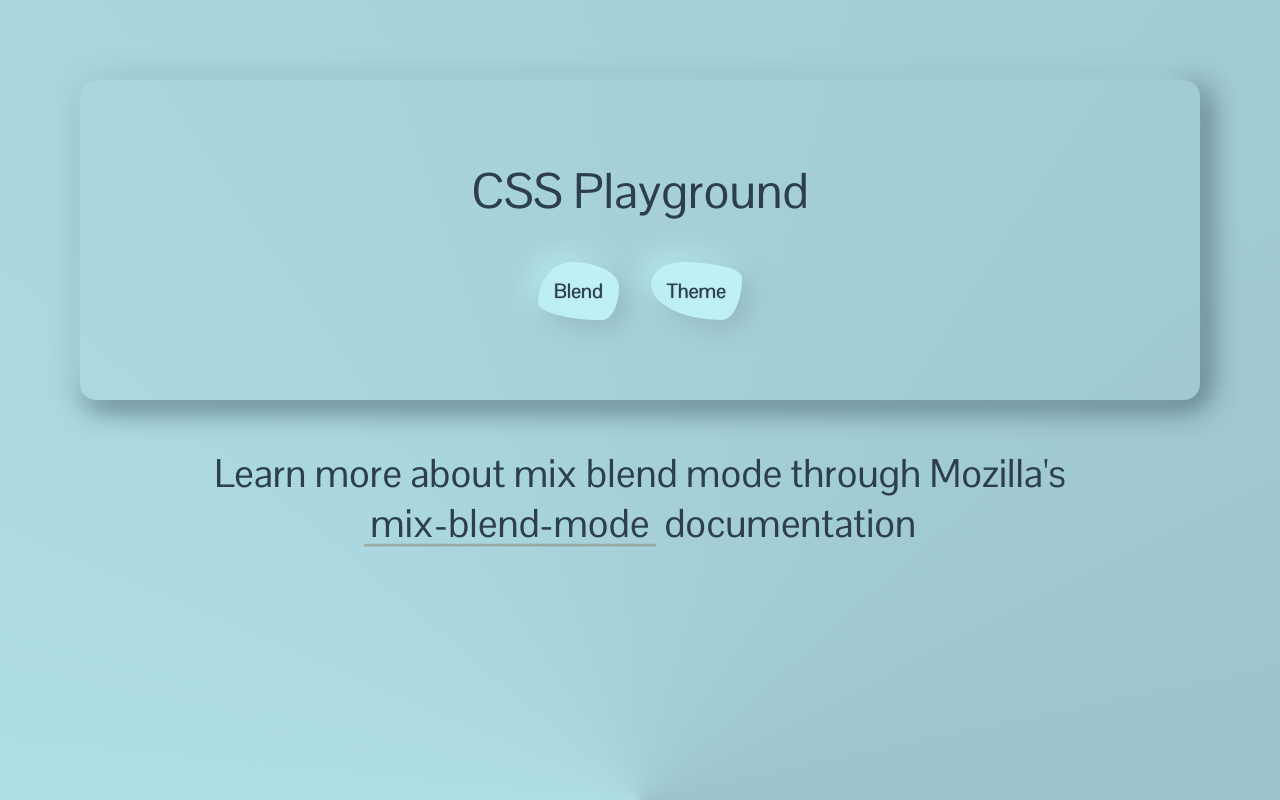
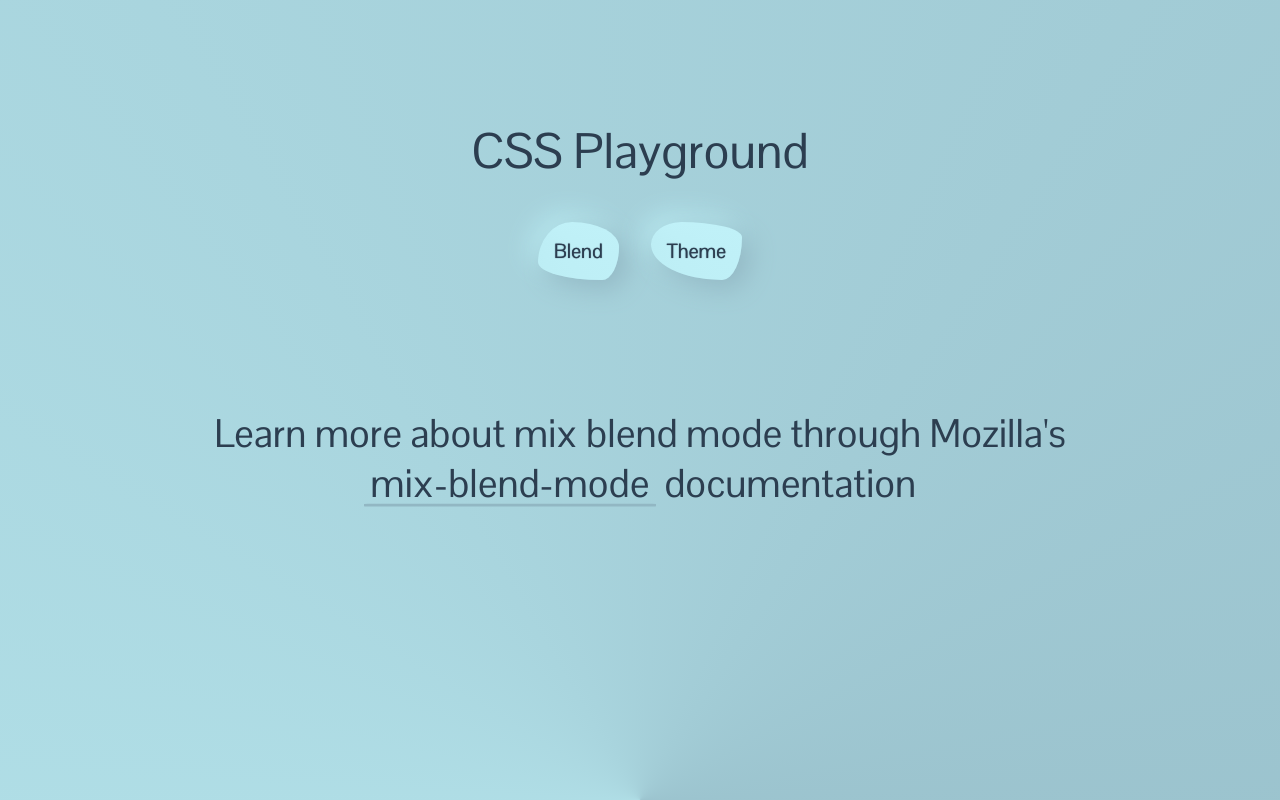
Before and after one commit to Miguel-Bento-Github/heavy, a Vue app: page / in a window 1280 px wide. Built offline with nearby package versions, Linux system fonts and the light colour scheme.

Commit message:
Update card sizes

```diff
--- a/src/App.vue
+++ b/src/App.vue
@@ -101,18 +101,19 @@
       setClientCoordinates(event) {
         const { clientX, clientY } = event;
         const { app } = this.$refs;
-        const { left, right, top, bottom } = this.cardSize;
+
+        const { left, right, top, bottom } = app.getBoundingClientRect();
 
         const horizontalCenter = (left + right) / 2;
-        const x = horizontalCenter - clientX;
+        const x = -(horizontalCenter - clientX);
 
         const verticalCenter = (top + bottom) / 2;
-        const y = -(verticalCenter - clientY);
+        const y = verticalCenter - clientY;
 
-        app.style.setProperty('--shadowX', `${x / 100}px`);
-        app.style.setProperty('--shadowY', `${y / 100}px`); // I use the negative values to introduce the idea of mouse weight.
-        app.style.setProperty('--rotateY', `${x / 100}deg`);
-        app.style.setProperty('--rotateX', `${y / 100}deg`); // I use the negative values to introduce the idea of mouse weight.
+        app.style.setProperty('--shadowX', `${-x / 70}px`);
+        app.style.setProperty('--shadowY', `${-y / 70}px`); // I use the negative values to introduce the idea of mouse weight.
+        app.style.setProperty('--rotateY', `${x / 70}deg`);
+        app.style.setProperty('--rotateX', `${y / 70}deg`); // I use the negative values to introduce the idea of mouse weight.
       },
     },
     mounted() {
@@ -122,6 +123,7 @@
 </script>
 
 <style lang="scss">
+  @import './css/reset.scss';
   @import url('https://fonts.googleapis.com/css?family=Pontano+Sans:400');
   @import './animation/morph.css';
   @import './css/typography.css';
@@ -131,57 +133,6 @@
     --light: rgb(199, 248, 255);
     --dark: rgb(146, 183, 195);
     --text: rgb(44, 62, 80);
-    --shadowX: 5px;
-    --shadowY: -5px;
-  }
-
-  * {
-    box-sizing: border-box;
-    margin: 0;
-    padding: 0;
-  }
-
-  html,
-  body {
-    height: 100%;
-    width: 100%;
-  }
-
-  p {
-    isolation: isolate;
-  }
-
-  a {
-    display: inline-block;
-    position: relative;
-    color: var(--text);
-    text-decoration: none;
-    padding: 0 0.4rem;
-
-    &::after {
-      position: absolute;
-      content: '';
-      top: 0;
-      bottom: 0;
-      right: 0;
-      left: 0;
-      background: currentColor;
-      mix-blend-mode: exclusion;
-      transform: scaleY(0.05);
-      transform-origin: 0 95%;
-      transition: transform 0.2s;
-      border-radius: 4px;
-    }
-
-    &:focus {
-      outline: none;
-    }
-    &:focus,
-    &:hover {
-      &::after {
-        transform: none;
-      }
-    }
   }
 
   #app {
@@ -197,11 +148,13 @@
   }
 
   .app {
+    width: max-content;
+    margin: auto;
     border-radius: 1rem;
     box-shadow: calc(-1 * var(--shadowX)) var(--shadowY) 30px var(--default),
       var(--shadowX) calc(-1 * var(--shadowY)) 30px var(--text);
-    padding: 5rem;
-    transition: box-shadow 0.4s ease, transform 0.2s ease-out;
+    padding: 2.5rem 5rem 5rem;
+    transition: box-shadow 0.2s cubic-bezier(0.19, 1, 0.22, 1), transform 0.2s ease-out;
   }
 
   .app:hover {
--- a/src/components/Split.vue
+++ b/src/components/Split.vue
@@ -42,10 +42,12 @@
         this.timeline = gsap.to(container, {
           autoAlpha: 1,
           height: '30rem',
+          width: '40vw',
           marginTop: '2rem',
           ease: 'power1.out',
           duration: 1,
           delay: 0.2,
+          onComplete: this.$emit('update-rect'),
         });
       },
     },
--- /dev/null
+++ b/src/css/_reset.scss
@@ -0,0 +1,49 @@
+* {
+  box-sizing: border-box;
+  margin: 0;
+  padding: 0;
+}
+
+html,
+body {
+  height: 100%;
+  width: 100%;
+}
+
+p {
+  isolation: isolate;
+}
+
+a {
+  display: inline-block;
+  position: relative;
+  color: var(--text);
+  text-decoration: none;
+  padding: 0 0.4rem;
+  isolation: isolate;
+
+  &::after {
+    position: absolute;
+    content: '';
+    top: 0;
+    bottom: 0;
+    right: 0;
+    left: 0;
+    background: var(--dark);
+    mix-blend-mode: difference;
+    transform: scaleY(0.05);
+    transform-origin: 0 95%;
+    transition: transform 0.2s;
+    border-radius: 4px;
+  }
+
+  &:focus {
+    outline: none;
+  }
+  &:focus,
+  &:hover {
+    &::after {
+      transform: none;
+    }
+  }
+}
```
